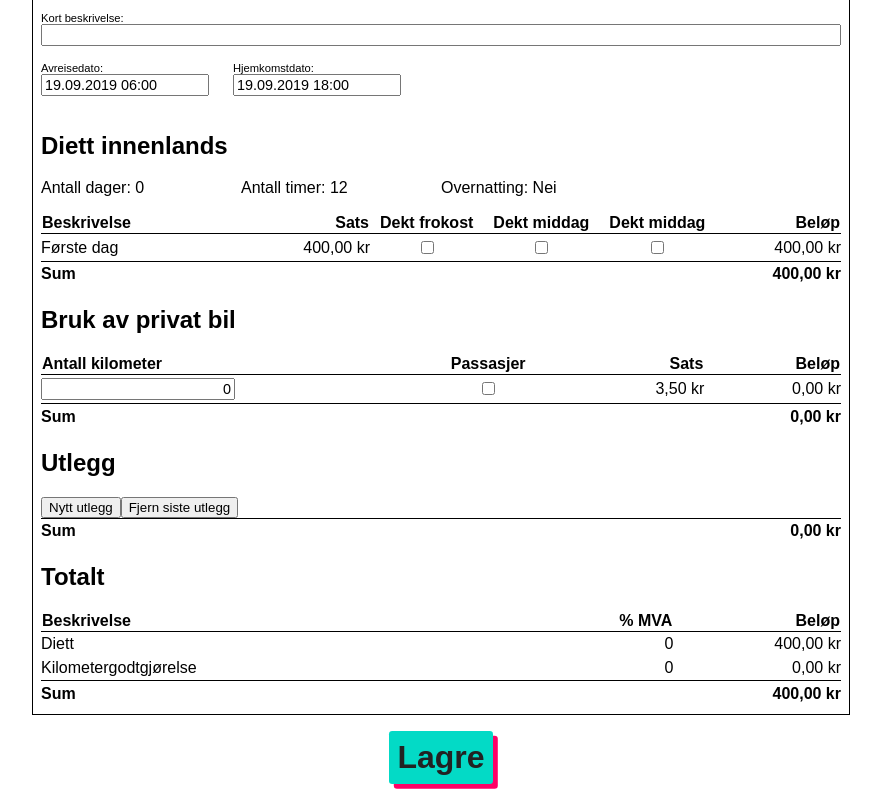
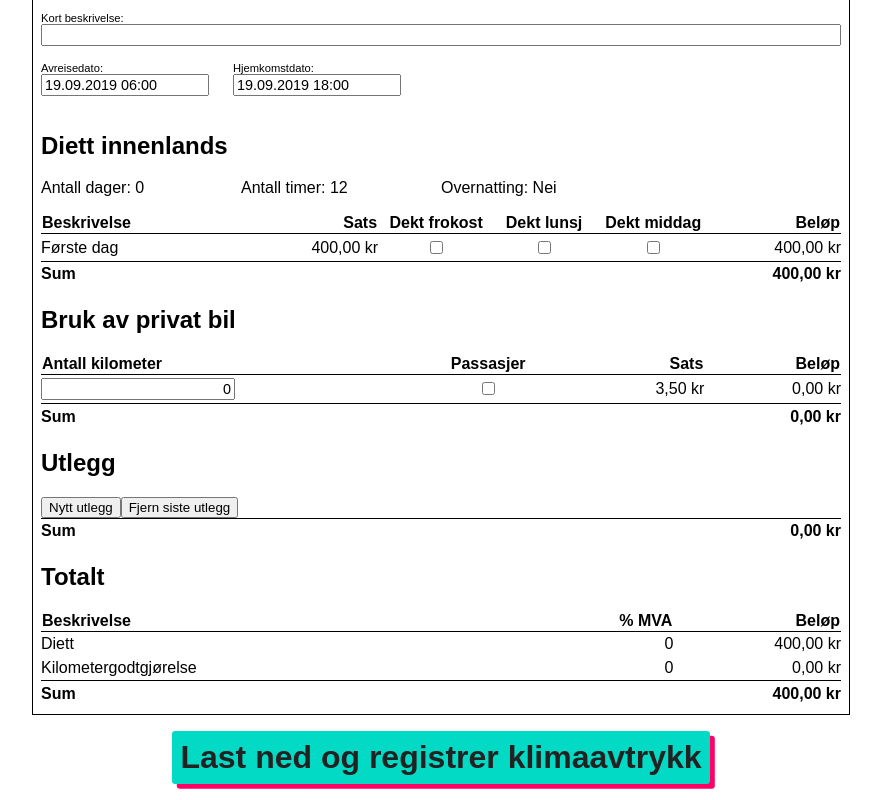
Before and after one commit to varianter/reiseregning, a React (Create React App) app: page / in a window 1280 px wide. Shown: the part 251-1051 px from the top of the page, without its empty margins (199-1080 px from the left). Built offline with nearby package versions, Linux system fonts and the light colour scheme.

Commit message:
Added redirect and updated diems

```diff
--- a/src/App.js
+++ b/src/App.js
@@ -1,26 +1,26 @@
-import React, { Component } from 'react';
-import './App.css';
-import moment from 'moment';
-import Details from './Components/Details';
-import Refund from './Components/Refund';
-import Mileage from './Components/Mileage';
-import Summary from './Components/Summary';
-import Expenses from './Components/Expenses';
-
+import React, { Component } from "react";
+import "./App.css";
+import moment from "moment";
+import Details from "./Components/Details";
+import Refund from "./Components/Refund";
+import Mileage from "./Components/Mileage";
+import Summary from "./Components/Summary";
+import Expenses from "./Components/Expenses";
 class App extends Component {
   constructor(props) {
     super(props);
     this.state = {
       departDate: new Date().setHours(6, 0),
       arrivalDate: new Date().setHours(18, 0),
-      overNight: '',
+      name: "",
+      overNight: "",
       days: 0,
       hours: 0,
       perDiemDays: [],
       totalDiem: 0,
       mileage: { mileage: 0, rate: 3.5, amount: 0, passenger: false },
       vatList: {},
-      expenses: 0
+      expenses: 0,
     };
 
     this.handleDetailsChange = this.handleDetailsChange.bind(this);
@@ -29,6 +29,7 @@ class App extends Component {
     this.calculateDiems = this.calculateDiems.bind(this);
     this.calculate = this.calculate.bind(this);
     this.handleExpenseChange = this.handleExpenseChange.bind(this);
+    this.print = this.print.bind(this);
   }
 
   componentDidMount() {
@@ -36,7 +37,7 @@ class App extends Component {
   }
 
   calculate() {
-    const dayPerDiem = 578;
+    const dayPerDiem = 609;
     const singleDayPerDiemShort = 200;
     const singleDayPerDiemLong = 400;
 
@@ -48,9 +49,9 @@ class App extends Component {
       this.setState({ arrivalDate: this.state.departDate });
     }
 
-    const days = arrivalDate.diff(departDate, 'days');
-    const hours = arrivalDate.diff(departDate, 'hours') - 24 * days;
-    const overNight = days > 0 ? 'Ja' : 'Nei';
+    const days = arrivalDate.diff(departDate, "days");
+    const hours = arrivalDate.diff(departDate, "hours") - 24 * days;
+    const overNight = days > 0 ? "Ja" : "Nei";
 
     let perDiemDays = this.state.perDiemDays.slice(0, days + 1);
     let singleDayPerDiem = 0;
@@ -60,27 +61,27 @@ class App extends Component {
 
     if (perDiemDays.length === 0) {
       perDiemDays.push({
-        toDate: 'Første dag',
+        toDate: "Første dag",
         perDiem: singleDayPerDiem,
         actualDiems: singleDayPerDiem,
         breakfast: false,
         lunch: false,
-        dinner: false
+        dinner: false,
       });
     }
 
     perDiemDays[0].perDiem = singleDayPerDiem;
     for (let i = perDiemDays.length - 1; i < days; i++) {
       let toDate = new moment(departDate)
-        .add(i + 1, 'days')
-        .format('DD.MM.YYYY');
+        .add(i + 1, "days")
+        .format("DD.MM.YYYY");
       perDiemDays.push({
         toDate: toDate,
         perDiem: dayPerDiem,
         actualDiems: dayPerDiem,
         breakfast: false,
         lunch: false,
-        dinner: false
+        dinner: false,
       });
     }
 
@@ -93,7 +94,7 @@ class App extends Component {
     let sum = 0;
 
     let perDiemDays = this.state.perDiemDays;
-    perDiemDays.forEach(element => {
+    perDiemDays.forEach((element) => {
       element.actualDiems = element.perDiem;
       if (element.breakfast) element.actualDiems -= element.perDiem * 0.2;
       if (element.lunch) element.actualDiems -= element.perDiem * 0.3;
@@ -106,7 +107,7 @@ class App extends Component {
   handleDetailsChange(name, value) {
     this.setState(
       {
-        [name]: value
+        [name]: value,
       },
       () => this.calculate()
     );
@@ -116,7 +117,7 @@ class App extends Component {
     const rate = 3.5;
     const target = event.target;
     const name = target.name;
-    const value = target.type !== 'checkbox' ? target.value : target.checked;
+    const value = target.type !== "checkbox" ? target.value : target.checked;
 
     let mileage = this.state.mileage;
     mileage[name] = value;
@@ -129,8 +130,8 @@ class App extends Component {
   handleFreeMealChange(event) {
     const target = event.target;
     const value = target.checked;
-    const name = target.name.split('-')[1];
-    const index = parseInt(target.name.split('-')[0]);
+    const name = target.name.split("-")[1];
+    const index = parseInt(target.name.split("-")[0]);
 
     let perDiemDays = this.state.perDiemDays;
     perDiemDays[index][name] = value;
@@ -141,7 +142,23 @@ class App extends Component {
   handleExpenseChange(expenses, vatList) {
     this.setState({ expenses, vatList });
   }
-
+  print() {
+    window.print();
+    window.onafterprint = redirect(this.state);
+    function redirect(state) {
+      const url = `https://dash.variant.no/climate/registration?${
+        state.name && `name=${state.name}&`
+      }${
+        state.mileage && state.mileage.mileage
+          ? `mileage=${state.mileage.mileage}&`
+          : ""
+      }${
+        state.departDate &&
+        `travelDate=${new Date(state.departDate).toISOString()}&`
+      }`;
+      window.location = url;
+    }
+  }
   render() {
     return (
       <>
@@ -179,8 +196,8 @@ class App extends Component {
             expenses={this.state.expenses}
           />
         </div>
-        <button className="saveButton" onClick={() => window.print()}>
-          Lagre
+        <button className="saveButton" onClick={() => this.print()}>
+          Last ned og registrer klimaavtrykk
         </button>
       </>
     );
--- a/src/Components/Refund.js
+++ b/src/Components/Refund.js
@@ -59,7 +59,7 @@ class Refund extends React.Component {
               <th className="descr">Beskrivelse </th>
               <th className="numeric">Sats </th>
               <th className="checkbox">Dekt frokost </th>
-              <th className="checkbox">Dekt middag </th>
+              <th className="checkbox">Dekt lunsj </th>
               <th className="checkbox">Dekt middag </th>
               <th className="numeric">Beløp</th>
             </tr>
```
Also changed, not shown: 1 other file (tests, documents, lock files or other folders).
